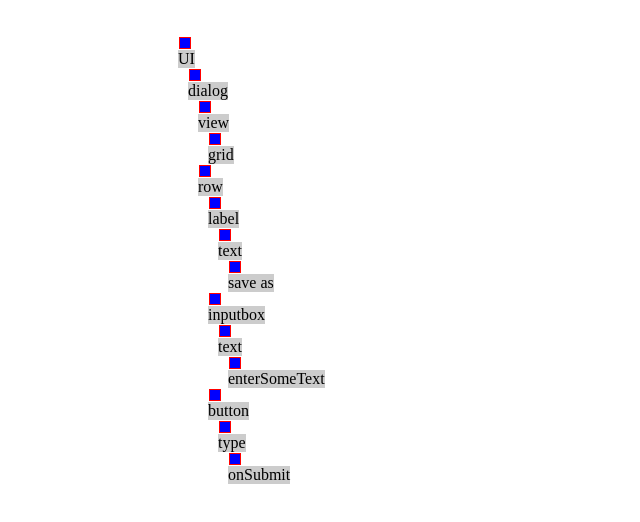
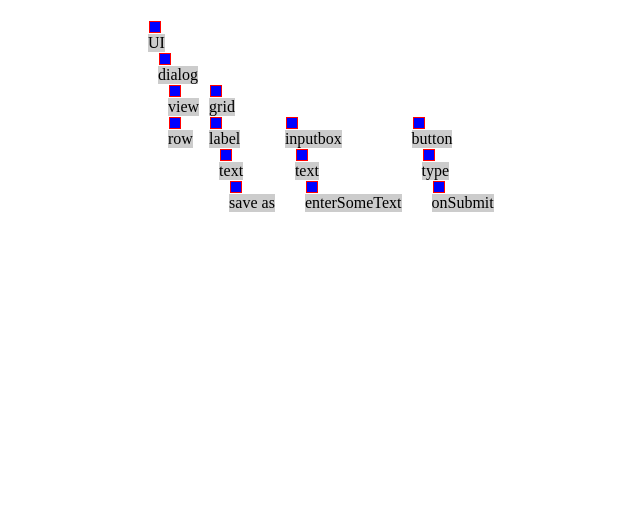
Before and after one commit to coh516/DMTPOET, a plain HTML site: page site/index.html in a window 1280 px wide. Shown: the whole page, without its empty margins (312-952 px from the left). Drawn offline with Linux system fonts and the light colour scheme.

Commit message:
fixed ptr graph renderer

```diff
--- a/site/graph.css
+++ b/site/graph.css
@@ -83,14 +83,21 @@
 		list-style-type: none;
 
 	}
+	.ptrContainerUL {
+		margin-left: 10px;
+		border: none;
+		padding: 0px;
+		list-style-type: none;
+	}
+
 	.ptrLI {
-		margin-left: 10px;
+	/*	margin-left: 10px; */
 		list-style-type: none;
 		border: none;
 		padding: 0px;
 	}
 	.ptrLinksLI {
-		margin-left: 10px;
+	/*	margin-left: 10px; */
 		list-style-type: none;
 		border: none;
 		padding: 0px;
@@ -222,10 +229,13 @@
 
 	[gridtable =table] {
 		display:table;
+		padding:0px;
 	}
 	[gridtable=row] {
 		display:table-row;
+		padding:0px;
 	}
 	[gridtable=cell] {
+		padding:0px;
 		display:table-cell;
 	}
--- a/site/htmlRenderer.js
+++ b/site/htmlRenderer.js
@@ -20,7 +20,7 @@ htmlRenderer.prototype = {
 		var el = gfxRoot.el; // this may or may not be the best way of doing it.. it might actually be faster to rerender the bounded elements
 		//var uid = graphLookup[id].universeid;
 	//	console.log(uid
-		var type = type; //models[uid].type;
+		var type = gfxRoot.type; //models[uid].type;
 		el.width = 400;
 		el.height = 400;
 		el.style.position = "absolute";
@@ -99,7 +99,13 @@ htmlRenderer.prototype = {
 		// graphics id should not be the same as ptr id ... must fix
 		//
 		gfxRoot.el.innerHTML = "";
-		htmlRenderer.prototype.recursePtrImgs(gfxRoot, ptrRootItemArray, 0, Object.create(rect), cb, ptrRootItemArray);
+
+//		htmlRenderer.prototype.recursePtrImgs(gfxRoot, cta, x+1, rl.rect, cb)
+// 			var rl = htmlRenderer.prototype.mkPtrImg(cta, x, y, rect.rect, gfxRoot, rect.lastNode, rect.lastNodeType, cb);
+
+		var r = {"rect":Object.create(rect), "lastNode":gfxRoot.el, "lastNodeType":"list"}
+
+		htmlRenderer.prototype.recursePtrImgs(gfxRoot, ptrRootItemArray, 0, r, cb, ptrRootItemArray);
 		//var ma = Object.getOwnPropertyNames(tl);
 		//},
 	},
@@ -129,42 +135,7 @@ htmlRenderer.prototype = {
 
 	// really should use a reverse decorator that traces into the last node, then
 	// recurses back out
-	"recursePtrImgs":function(gfxRoot, tla, x, rect, cb) {
-		//var images = [];
-		var count = 0;
-		var tl = getObject(tla, graphLookup);
-		var tll = tl.length;
-		//var gfxRoot = getObject(ogPtr, graphLookup);
-	//	gfxLookup[id].cnt;
-		//console.log(gfxRoot);
-		var el = gfxRoot.el
-		el.style.top = gfxRoot.loc.y+"px";
-		el.style.left = gfxRoot.loc.x+"px";
 
-		for (var y=0; y < tl.length; y++) {
-			var tlg = tl[y];
-			var cta = copyArray(tla);
-			cta.push(y);
-
-
-			//if (!ok)
-			// rl is really confusing, "rect" should be nested inside the cta+["item"];
-			//
- 			var rl = htmlRenderer.prototype.mkPtrImg(tla[0], cta, x, y, rect, cb, gfxRoot);
-
-			//fix me
-			//var s = getObject(ar, graphics);
-			var hide = tlg.hideChildren;
-
-
-			if (tlg["item"] && !hide) {
-			//	ar2.push("item");
-				cta.push("item");
-			 	htmlRenderer.prototype.recursePtrImgs(gfxRoot, cta, x+1, rl, cb)
-			}
-		}
-		delete el;
-	},
 
 	"_reindex":function(tl, gfxRoot) {
 		//alert(id);
@@ -188,7 +159,7 @@ htmlRenderer.prototype = {
 				snapSpace.prototype.regObject(gdg.ptr, "graphLookup");
 			}
 			var group = tl[y]['gfx'][gfxRoot.type];
-
+			console.log(tl[y]);
 			var gdg = group;
 			var div = group.div;
 			var pos = getElPos(div);
@@ -231,12 +202,63 @@ htmlRenderer.prototype = {
 	},
 
 	// tlg looks to be leaking memory, use ptra instead
-	"mkPtrImg":function(id, tlga, x, y, rect, cb, gfxRoot) {
+	// this shit is so sketchy
 
-		var ptra = tlga;
-		var tlg = getObject(tlga, graphLookup);
-		if ( tlg['gfx'])
-		var layout =  tlg['gfx'][gfxRoot.type].layout
+		// not having lastNode, lastNodeType ("table, row, cell")
+		//
+		//
+	"recursePtrImgs":function(gfxRoot, tla, x, rect, cb) {
+		//var images = [];
+		var count = 0;
+		var tl = getObject(tla, graphLookup);
+		var tll = tl.length;
+		//var gfxRoot = getObject(ogPtr, graphLookup);
+	//	gfxLookup[id].cnt;
+		//console.log(gfxRoot);
+		var el = gfxRoot.el
+		el.style.top = gfxRoot.loc.y+"px";
+		el.style.left = gfxRoot.loc.x+"px";
+
+		for (var y=0; y < tl.length; y++) {
+			var tlg = tl[y];
+			var cta = copyArray(tla);
+			cta.push(y);
+
+
+			//if (!ok)
+			// rl is really confusing, "rect" should be nested inside the cta+["item"];
+		//	/(itemPtr, x, y, rect, gfxRoot, lastNode, lastNodeType, cb/
+ 			var rl = htmlRenderer.prototype.mkPtrImg(cta, x, y, rect.rect, gfxRoot, rect.lastNode, rect.lastNodeType, cb);
+
+			//fix me
+			//var s = getObject(ar, graphics);
+			var hide = tlg.hideChildren;
+
+
+			if (tlg["item"] && !hide) {
+			//	ar2.push("item");
+				cta.push("item");
+			 	htmlRenderer.prototype.recursePtrImgs(gfxRoot, cta, x+1, rl, cb)
+			}
+		}
+		delete el;
+	},
+
+
+
+
+	"mkPtrImg":function(itemPtr, x, y, rect, gfxRoot, lastNode, lastNodeType, cb) {
+
+//	"mkPtrImg":function(id, tlga, x, y, rect, cb, gfxRoot) {
+		var tlg = getObject(itemPtr, graphLookup);
+		var text = tlg["value"];
+		if (!tlg['gfx']) tlg['gfx'] = {};
+		if (!tlg['gfx'][gfxRoot.type]) tlg['gfx'][gfxRoot.type] = {};
+
+		var gfo = tlg['gfx'][gfxRoot.type];
+		var el = lastNode;
+		var id = itemPtr[0];
+
 
 		var linkHeight = this.linkHeight;
 
@@ -244,103 +266,51 @@ htmlRenderer.prototype = {
 		var text = tlg["value"]
 	//	console.log(tlg);
 
-		var model = graphLookup[id];
-		var images = [];
-		var pptr = copyArray(ptra);
-		pptr.pop();pptr.pop();
-	//	console.log(pptr);
-		var el = getObject(pptr, graphLookup)['gfx'][gfxRoot.type].el;
-	//	console.log(pptr+"   << pptr");
-		var cta = copyArray(ptra);
+//		var model = graphLookup[id];
 
-	//	cta.pop(); cta.pop();
-	//	console.log(cta +" <<<<<< cta");
-		var po = tlg;// getObject(pptr, graphLookup);
-		//var lt = htmlRenderer.prototype.getLayoutType(tlga);
+	//make table if the layout is grid
+		if (lastNodeType == "grid") {
 
-	// leave this alone for now... put it into the gfx folder later...
-	//should be linked to id's anyway.... there should _never_ be dom node in the
-	//graph ptr ....
-		if (po['gfx'])
-		var freshtable = layout == "grid" && !po['gfx'][gfxRoot.type].tableDiv;
 
-		var ft = false;
-	//	console.log("cta....");
-	//	console.log(po);
-		if (freshtable) {
-			ft = true;
-			console.log("grizzle grizzle");
-		//	console.log(po);
-			console.log("&^^^");
-		//	console.log(tlg);
-
-			//	alert("grizzle");
-			//	alert("griddla");
-			var label = document.createElement('div');
-
-			label.setAttribute("gridtable","table");
-
-			var row = document.createElement("div");
+			var row = document.createElement("ul");
 
 			row.setAttribute("gridtable","row");
-			po['gfx'][gfxRoot.type].tableDiv = label;//c1; // = {"parentTable": c1}; //layout; // should just have parentTable (row is useless)
+			gfo.tableDiv = el;//table;//c1; // = {"parentTable": c1}; //layout; // should just have parentTable (row is useless)
 
-			tlg['gfx'][gfxRoot.type].tableRow = row;
-			label.appendChild(row);
+			gfo.tableRow = row;
+			el.appendChild(row);
 
 			//throw('xxxxx');
-			el.appendChild(label);
+			el.appendChild(row);
 			el = row;
-			//li.appendChild(label);
-			//layout needs to nest
-			//return {"rect":rect, "layout":layout}
-			//li = row;
-			var setGrid = {"tableDiv": label, "tableRow":row}
-		//	alert("abc");
+			var _lastNode = row;
+			//return;
+			_lastNodeType = 'row';
 		}
 
-		var newRow = false;
-		if (po['gfx'])
-		if (layout == "grid" && po['gfx'][gfxRoot.type].tableDiv && !ft) { // && !po.tableRow && !tlg.tableRow) {
-		//	console.log("-------------------fresh");
-			var row = document.createElement("div");
-			row.setAttribute("gridtable", "row");
-			li = po['gfx'][gfxRoot.type].tableDiv; //getObject(pot.tableDiv, graphLookup);
-			li.appendChild(row);
-			li = row;
-			el = row;
-			newRow = row;
-			tlg['gfx'][gfxRoot.type].tableRow = row;//c1;
-		}
 
-		//if (tlg.tabletGRow)
-		//	var prow = tlg.tableRow; //getObject(tlg.tableRow, graphLookup);
+//		var o = htmlRenderer.prototype.getLayoutType(cta, gfxRoot.type);
+		//alert(o);
+	//	console.log(o);
 
-		if (po['gfx'])
-		if (po['gfx'][gfxRoot.type].tableRow)
-			var prow = po['gfx'][gfxRoot.type].tableRow; //getObject(po.tableRow, graphLookup);
-
-
-		var o = htmlRenderer.prototype.getLayoutType(cta, gfxRoot.type);
-		//alert(o);
-		//console.log(o);
 	//	if (o == "grid") console.log("woijo");
-		if (prow && o == "grid") {
+		if (lastNodeType == "row") {
 			//alert('test');
 			console.log("------ooo------");
 			//console.log(layout);
-			var pro = prow; //layout.parentRow;
+			//var pro = prow; //layout.parentRow;
 		//	throw('xxxx');
 			//var pro = getObject(prow, graphLookup);
-			var cell = document.createElement("span")
+			var cell = document.createElement("ul")
 			cell.setAttribute("gridtable", "cell");
-			var ul = document.createElement("ul");
-			ul.setAttribute("class", "ptrUL"); // fix
+
 		//	console.log("parentRow"+prow);
 			//console.log(pro);
-			pro.appendChild(cell);
-			cell.appendChild(ul);
+			el.appendChild(cell);
+			//cell.appendChild(ul);
 			el = cell;
+			var _lastNodeType = "cell";
+		//	var _lastNode = cell;
 			//alert('test.....');
 		}
 		if (!tlg.gfx) tlg.gfx = {};
@@ -369,15 +339,21 @@ htmlRenderer.prototype = {
 		} else links = 1;
 		var tof; // = layout;
 
+		var ul = document.createElement("ul");
+
+		el.appendChild(ul);
+	//	ul.setAttribute(type+"label", ptt);
+		ul.setAttribute("class", type+"ContainerUL");
+		el = ul;
 		// should have something like 'usesPtrLinks' .. uggh .. dirty code.
 		for (var i = links-1; i >=0; i--) {// links; i++) {
 			//if (!tlg.index) return;
 			//sketchy
 			if (!tlg.index)
-				graphLookup[id].addIndex(ptra);
+				graphLookup[id].addIndex(itemPtr);
 
 			else if (!tlg.index[i])
-				graphLookup[id].addIndex(ptra);
+				graphLookup[id].addIndex(itemPtr);
 			//alert('etst');
 
 			var li =  document.createElement("li");
@@ -410,13 +386,13 @@ htmlRenderer.prototype = {
 			var ch = d.offsetHeight;
 			//var ow = ow ? ow : x*cw;
 			//var ptr = ptra.join();
-			var ptr = copyArray(ptra);
-			var ptrs = ptr.join();
+			//var ptr = copyArray(ptra);
+			//var ptrs = itemPtr.join();
 			var pos = getElPos(d);
 			//		console.log(pos);
 			//		use rational index positions instead
 			var ll = i;
-			ptr = ptr.concat(["index", ll, "gfx", gfxRoot.type]);
+			ptr = itemPtr.concat(["index", ll, "gfx", gfxRoot.type]);
 			//	console.log("posss-----------------------------------");
 			var o = { "type":"index", "index":i, "height":ch, "width":cw, "x":pos.x, "y":pos.y, "z":zi, "right": cw+pos.x, "bottom":ch+pos.y, "graphptr":{"id":id,  'value':tlg["value"], "index":i}, "ptr":ptr, "div":d, "cssType":gfxRoot.type}
 			rect.y+=ch;
@@ -436,12 +412,19 @@ htmlRenderer.prototype = {
 
 		var show = !tlg.hideChildren; //true;
 		// if this style is grid, then
-		var li = document.createElement("li");
+		//
+		//
+		ptt = show ? "unselected" : "hidechildren";
+
+
+
+		var li = document.createElement("li"); // should be ul if has children
 		li.setAttribute("class", type+"LI");
 
-		el.appendChild(li);
+	//	el.appendChild(ul);
 
-		ptt = show ? "unselected" : "hidechildren";
+		ul.appendChild(li);
+
 		//alert("test111");
 
 
@@ -454,6 +437,8 @@ htmlRenderer.prototype = {
 		// check to see if we are in a prior grid
 
 		label.setAttribute(type+"label", ptt);
+
+
 
 		if (!tlg.hideItem)
 			label.innerText = text;
@@ -468,16 +453,21 @@ htmlRenderer.prototype = {
 		//rect.y+=label.offsetHeight;
 		var loh = label.offsetHeight;
 		var low = label.offsetWidth;
-		var ptr= copyArray(ptra);
-		ptr = ptr.concat(["gfx", gfxRoot.type]);
-		var ptrs = ptra.join();
+		var ptr= copyArray(itemPtr);
+		ptra = ptr.concat(["gfx", gfxRoot.type]);
+	//	var ptrs = itemPtr.join();
 		var pos = getElPos(label);
 		var ps = [];
 		for (var i = 0; i < ptr.length; i+=2) {
 			ps.push[ptr[i]];
 		}
-		var o = {"layout":layout, "visible":true, "type":"label", "height":loh, "right":low+pos.x, "width":low, "x":pos.x, "y":pos.y, "z": zi, "bottom":loh+pos.y, "ptr":ptr, "div":label, "ptrString":ps.join()};
+		var layout = gfo.layout;
+		var o = {"layout":gfo.layout, "visible":true, "type":"label", "height":loh, "right":low+pos.x, "width":low, "x":pos.x, "y":pos.y, "z": zi, "bottom":loh+pos.y, "ptr":ptr, "div":label, "ptrString":ps.join()};
+	//	if (_tableDiv) o.tableDiv = _tableDiv
+	//	if (_tableRow) o.tableRow = _tableRow
+	//	if (_layout) o.layout = _layout
 		tlg["gfx"][gfxRoot.type] = o;
+		//gfo = o;
 		rect.y+=loh;
 
 
@@ -486,9 +476,9 @@ htmlRenderer.prototype = {
 
 
 		var csstype = gfxRoot.type;
-		if (!tlg['gfx']) tlg['gfx'] = {};
-		if (!tlg['gfx'][gfxRoot.type]) tlg['gfx'][gfxRoot.type] = {};
-		tlg["gfx"][gfxRoot.type]["el"] = li;
+		//if (!tlg['gfx']) tlg['gfx'] = {};
+		//if (!tlg['gfx'][gfxRoot.type]) tlg['gfx'][gfxRoot.type] = {};
+		gfo["el"] = li;
 		//console.log(ptr);
 		//console.log(gfxRoot);
 		snapSpace.prototype.regObject(ptr, "graphLookup", nodeEvents);
@@ -499,17 +489,25 @@ htmlRenderer.prototype = {
 				//tlg['tye]
 				//alert("yoo");
 				var t = tlg.types[type];
-				tlg.gfx.div.setAttribute(csstype+type, t ? "label": false);
+				gfo.div.setAttribute(csstype+type, t ? "label": false);
 
-				tlg.el.setAttribute(csstype+type, t ? "section":false); // not really sure about this one...
+				gfo.el.setAttribute(csstype+type, t ? "section":false); // not really sure about this one...
 			}
 		}
-
+		if (!_lastNodeType) _lastNodeType = "list";
+		if (gfo.layout == 'grid') {
+			var table = document.createElement('div');
+			table.setAttribute("gridtable","table");
+			_lastNode = table;
+			_lastNodeType = 'grid';
+			li.appendChild(table);
+		}
+		if (!_lastNode) _lastNode = ul;
 		delete label;
 		delete el;
 		delete li;
 		delete c;
-		return rect
+		return {"rect":rect, "lastNode":_lastNode, "lastNodeType":_lastNodeType};
 		//return {"rect":rect, "layout":layout};
 		//	}
 	},
```
